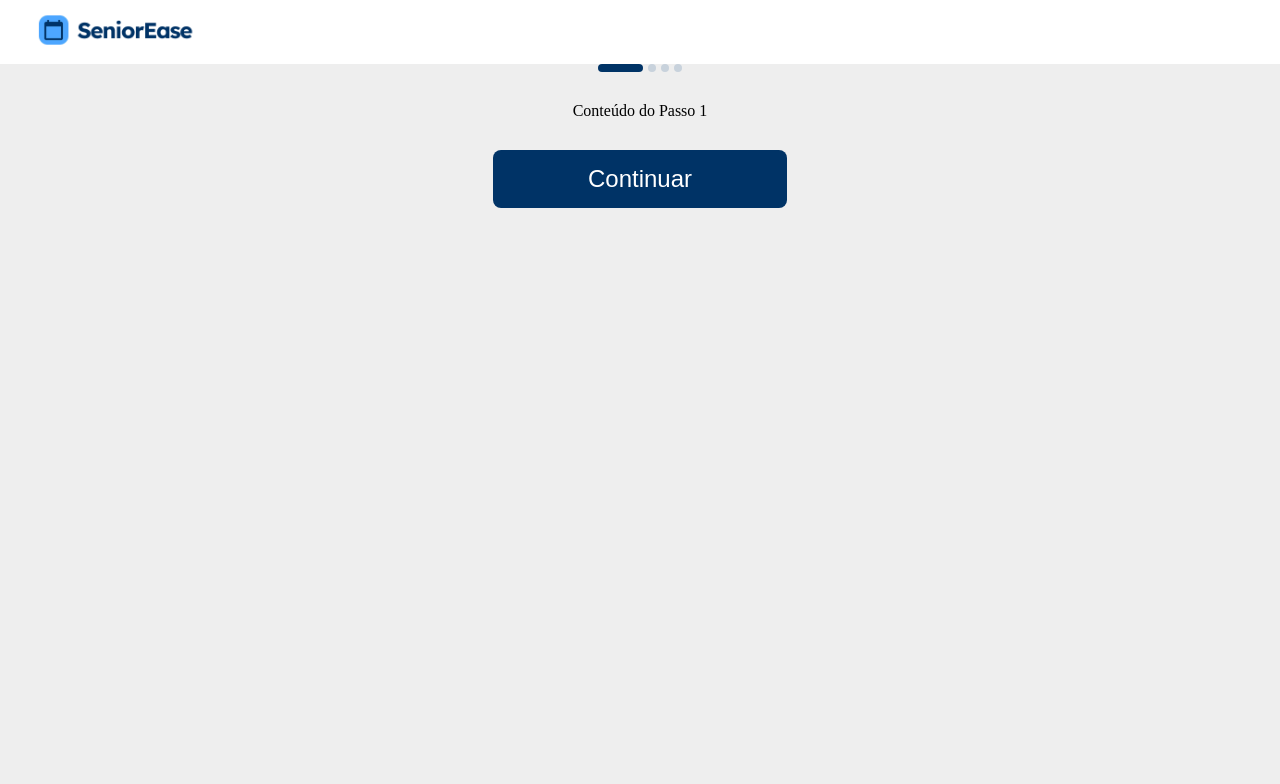
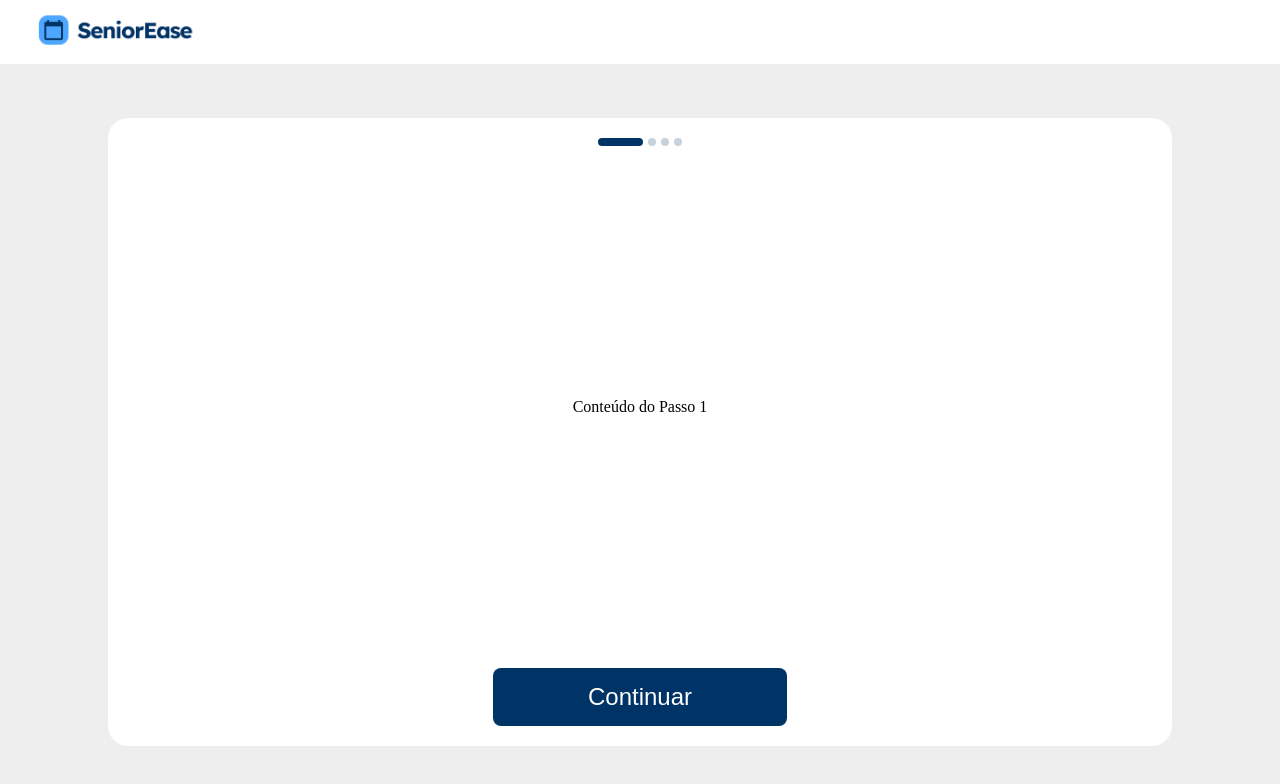
Before and after one commit to prissycorrea/senior-ease-web, an Angular app: page /setup in a window 1280 px wide. Shown: the top 784 px of the page. Built offline with nearby package versions, Linux system fonts and the light colour scheme.

Commit message:
[FIAP-111] fix: ajustando layout do stepper

```diff
--- a/src/app/shared/components/custom-stepper/custom-stepper.scss
+++ b/src/app/shared/components/custom-stepper/custom-stepper.scss
@@ -3,6 +3,8 @@
   flex-direction: column;
   align-items: center;
   justify-content: center;
+    height: 100%;
+    width: 100%;
   .stepper {
     &-container {
       display: flex;
@@ -38,6 +40,7 @@
       justify-content: center;
       gap: 15px;
       padding-block: 30px;
+      flex: 1;
     }
   }
 }
--- a/src/app/shared/components/wrapper-card/wrapper-card.scss
+++ b/src/app/shared/components/wrapper-card/wrapper-card.scss
@@ -0,0 +1,22 @@
+.wrapper-card {
+  display: flex;
+  flex-direction: column;
+  &__content {
+    width: 100%;
+    height: calc(100vh - 64px);
+    display: flex;
+    justify-content: center;
+    align-items: center;
+  }
+  &__container {
+    background-color: var(--bg-color);
+    border-radius: 20px;
+    display: flex;
+    flex-direction: column;
+    align-items: center;
+    justify-content: center;
+    width: 80%;
+    height: 80%;
+    padding: 20px;
+  }
+}
```
